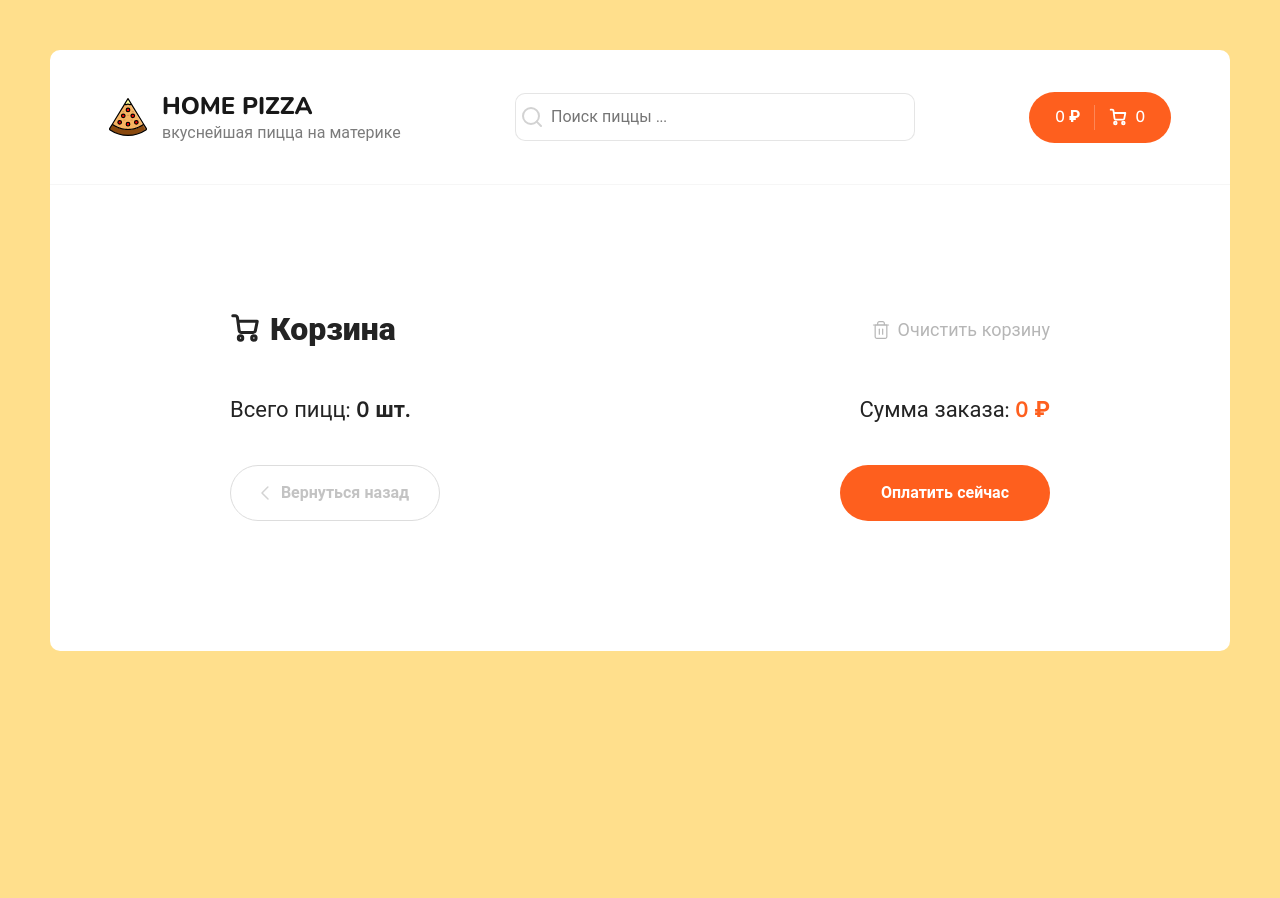
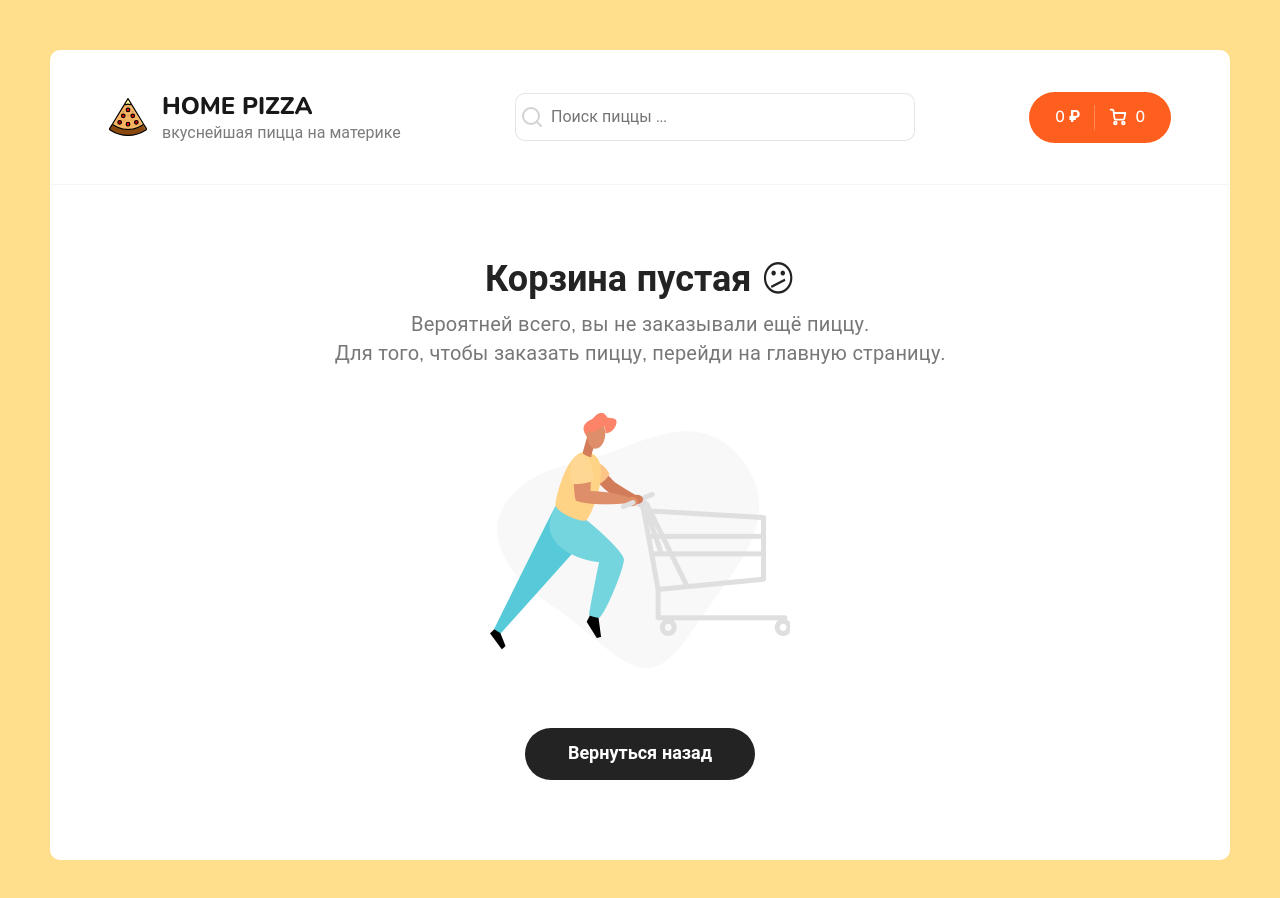
Before and after one commit to YPetrik/react-shop-pizza, a React (Create React App) app: page /cart in a window 1280 px wide. Shown: the top 898 px of the page. Before the commit the page ends 800 px from the top, so only its background shows below. Built offline with nearby package versions, Linux system fonts and the light colour scheme.

Commit message:
16.3_added component CartEmpty end logick of add sizes

```diff
--- /dev/null
+++ b/src/components/CartEmpty/index.jsx
@@ -0,0 +1,23 @@
+import { Link } from 'react-router-dom';
+import emptyCart from '../../assets/img/empty-cart.png';
+
+const CartEmpty = () => {
+  return (
+    <div className="cart cart--empty">
+      <h2>
+        Корзина пустая <span>😕</span>
+      </h2>
+      <p>
+        Вероятней всего, вы не заказывали ещё пиццу.
+        <br />
+        Для того, чтобы заказать пиццу, перейди на главную страницу.
+      </p>
+      <img src={emptyCart} alt="Empty cart" />
+      <Link className="button button--black" to="/">
+        <span>Вернуться назад</span>
+      </Link>
+    </div>
+  );
+};
+
+export default CartEmpty;
--- a/src/components/CartItem/index.jsx
+++ b/src/components/CartItem/index.jsx
@@ -3,7 +3,7 @@ import { useDispatch } from 'react-redux';
 
 import { removeItem, addItem, minusItem } from '../../redux/slices/cartSlice';
 
-const CartItem = ({ title, price, size, type, imageUrl, count, id }) => {
+const CartItem = ({ title, price, sizes, type, imageUrl, count, id }) => {
   const dispatch = useDispatch();
 
   const onClickPlus = () => {
@@ -33,7 +33,7 @@ const CartItem = ({ title, price, size, type, imageUrl, count, id }) => {
           </div>
           <div className="cart__item-info">
             <h3>{title}</h3>
-            <p> {type}, 45 см.</p>
+            <p> {type}, {sizes} см.</p>
           </div>
           <div className="cart__item-count">
             <div
--- a/src/components/PizzaBlock/index.jsx
+++ b/src/components/PizzaBlock/index.jsx
@@ -7,7 +7,7 @@ const typeName = ['тонкое', 'традиционное'];
 
 const PizzaBlock = ({ category, id, imageUrl, price, rating, sizes, title, types }) => {
   const dispatch = useDispatch();
-
+console.log(sizes)
   const [activeType, setActiveType] = React.useState(0);
   const [activeSize, setActiveSize] = React.useState(0);
   const [pizzaCount, setPizzaCount] = React.useState(0);
@@ -22,7 +22,7 @@ const PizzaBlock = ({ category, id, imageUrl, price, rating, sizes, title, types
       price,
       imageUrl,
       type: typeName[activeType],
-      size: activeSize,
+      sizes: sizes[activeSize],
     };
     dispatch(addItem(item));
     setPizzaCount((prev) => prev + 1);
@@ -43,7 +43,7 @@ const PizzaBlock = ({ category, id, imageUrl, price, rating, sizes, title, types
           ))}
         </ul>
         <ul>
-          {sizes.map((el, i) => (
+          {sizes?.map((el, i) => (
             <li
               key={i}
               className={activeType === i ? 'active' : ''}
--- a/src/pages/Cart/index.jsx
+++ b/src/pages/Cart/index.jsx
@@ -5,10 +5,22 @@ import { Link } from 'react-router-dom';
 
 import CartItem from '../../components/CartItem';
 import { clearItems } from '../../redux/slices/cartSlice';
+import CartEmpty from '../../components/CartEmpty';
 
 const Cart = () => {
   const dispatch = useDispatch();
   const { items, totalPrice } = useSelector((state) => state.cart);
+  const totalCount = items.reduce((sum, item) => sum + item.count, 0);
+
+  const onClickClear = () => {
+    if (window.confirm('Empty trash?')) {
+      dispatch(clearItems());
+    }
+  };
+
+  if (!totalPrice) {
+    return <CartEmpty />;
+  }
 
   return (
     <div className="container container--cart">
@@ -42,7 +54,7 @@ const Cart = () => {
             </svg>
             Корзина
           </h2>
-          <div className="cart__clear">
+          <div className="cart__clear" onClick={onClickClear}>
             <svg
               width="20"
               height="20"
@@ -84,7 +96,7 @@ const Cart = () => {
         <div className="cart__bottom">
           <div className="cart__bottom-details">
             <span>
-              Всего пицц: <b> {items.reduce((sum, el) => el.count + sum, 0)} шт.</b>
+              Всего пицц: <b> {totalCount} шт.</b>
             </span>
             <span>
               Сумма заказа: <b> {items.length === 0 ? 0 : totalPrice} ₽</b>
--- a/src/redux/slices/cartSlice.js
+++ b/src/redux/slices/cartSlice.js
@@ -1,6 +1,7 @@
 import { createSlice } from '@reduxjs/toolkit';
 
 const initialState = {
+  totalCount: 0,
   totalPrice: 0,
   items: [],
 };
@@ -19,7 +20,6 @@ export const cartSlice = createSlice({
       }
       state.totalPrice = state.items.reduce((sum, obj) => obj.price * obj.count + sum, 0);
     },
-
     minusItem: (state, action) => {
       const findItem = state.items.find((obj) => obj.id === action.payload);
 
@@ -32,6 +32,7 @@ export const cartSlice = createSlice({
     },
     clearItems: (state, action) => {
       state.items = [];
+      state.totalPrice = 0;
     },
   },
 });
```
